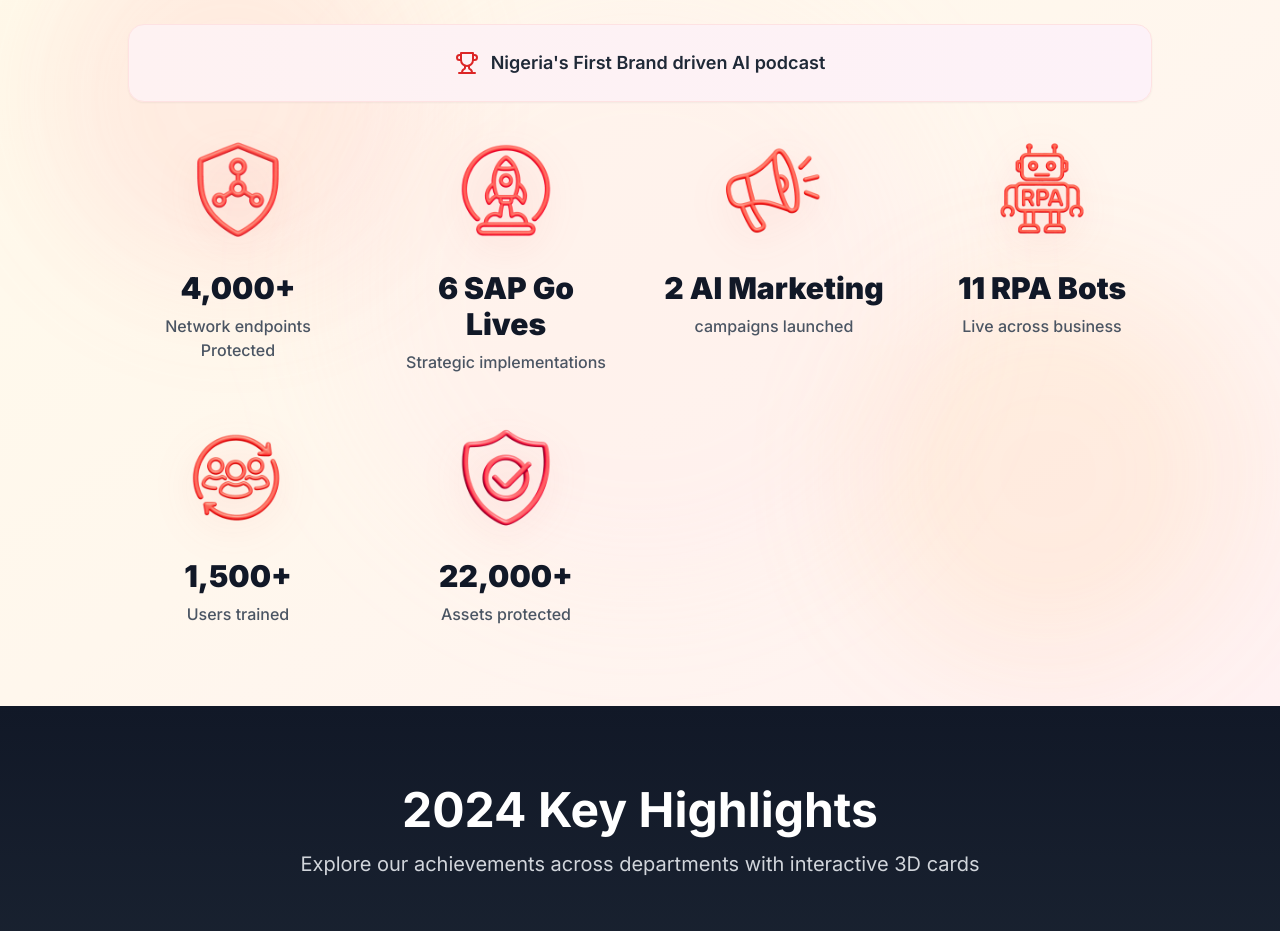
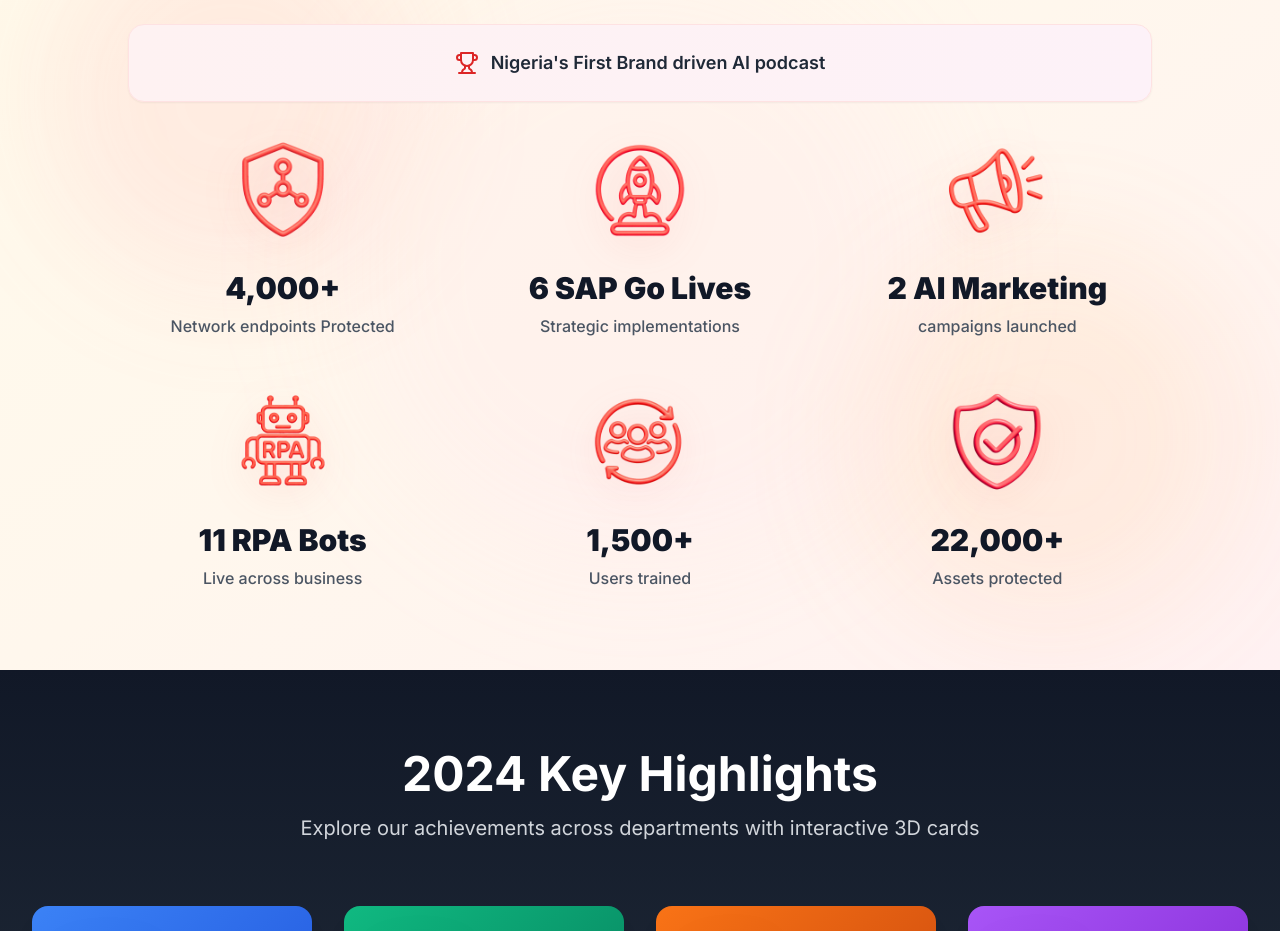
Before and after one commit to ravin-dev33/q3, a React (Vite) app: page / in a window 1280 px wide. Shown: the part 940-1871 px from the top of the page. Built offline with nearby package versions, Linux system fonts and the light colour scheme.

Commit message:
Updated KeyAchievementsSection.jsx

```diff
--- a/src/chapters/KeyAchievementsSection.jsx
+++ b/src/chapters/KeyAchievementsSection.jsx
@@ -210,7 +210,7 @@
           variants={containerVariants}
           initial="hidden"
           animate={inView ? 'visible' : 'hidden'}
-          className="grid grid-cols-1 sm:grid-cols-2 md:grid-cols-3 lg:grid-cols-4 gap-8 sm:gap-12"
+          className="grid grid-cols-1 sm:grid-cols-2 md:grid-cols-3 gap-8 sm:gap-12"
         >
           {achievements.map((achievement, index) => (
             <AchievementCard
```
